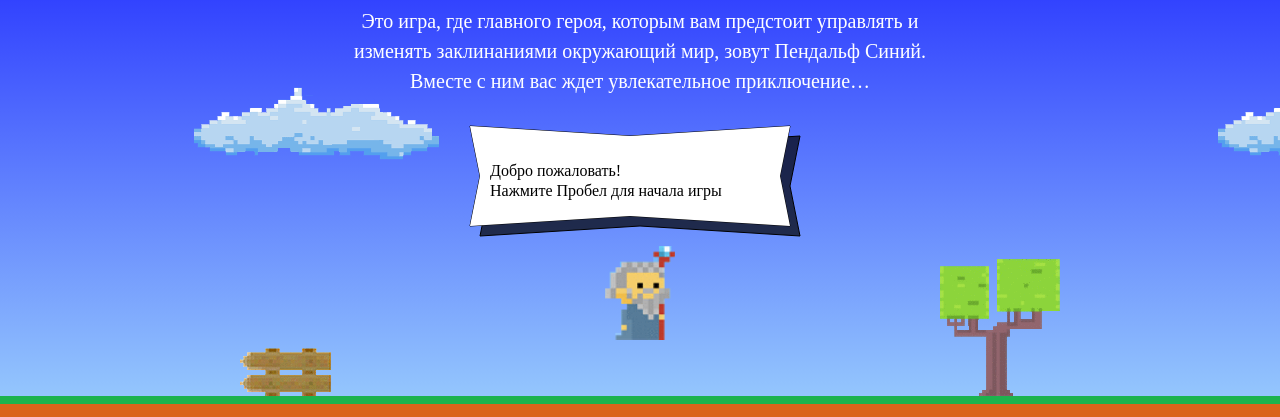
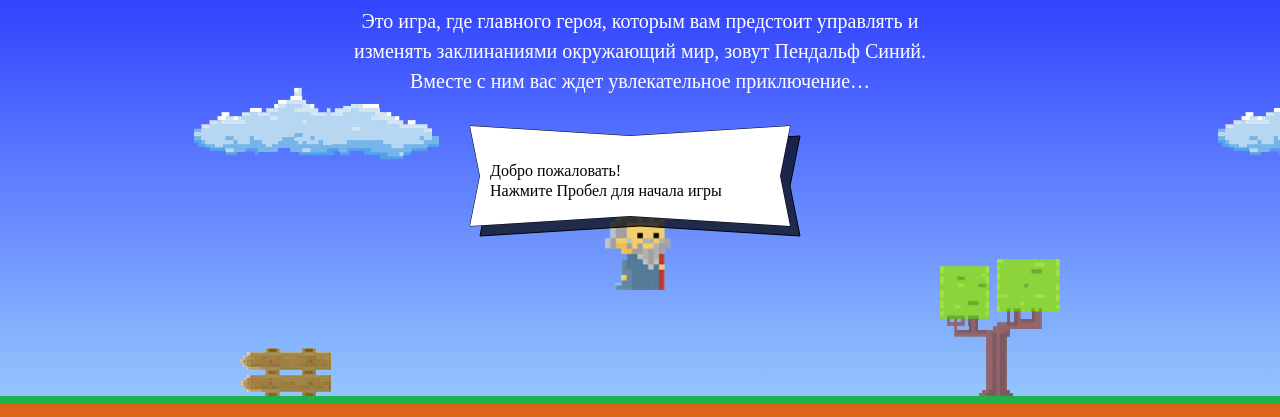
Before and after one commit to sushanek/52647-code-and-magick-19, a website: page index.html in a window 1280 px wide. Shown: the part 203-620 px from the top of the page. Drawn offline with Linux system fonts and the light colour scheme; a web font is replaced by a local one.

Commit message:
Исправляет высоту стартового положения мага

```diff
--- a/index.html
+++ b/index.html
@@ -198,7 +198,7 @@
   }
 
   var getWizardY = function(height) {
-    return height/2;
+    return height / 3;
   }
 </script>
 
```
